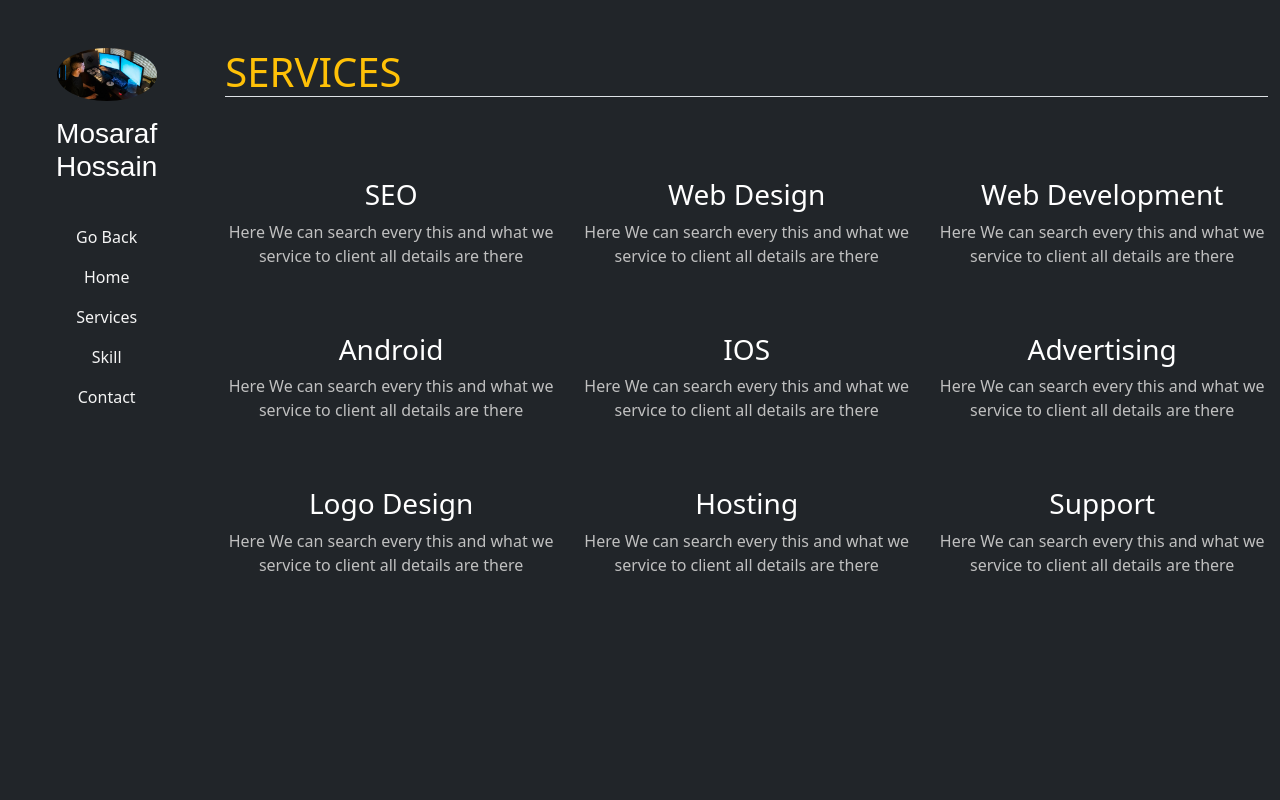
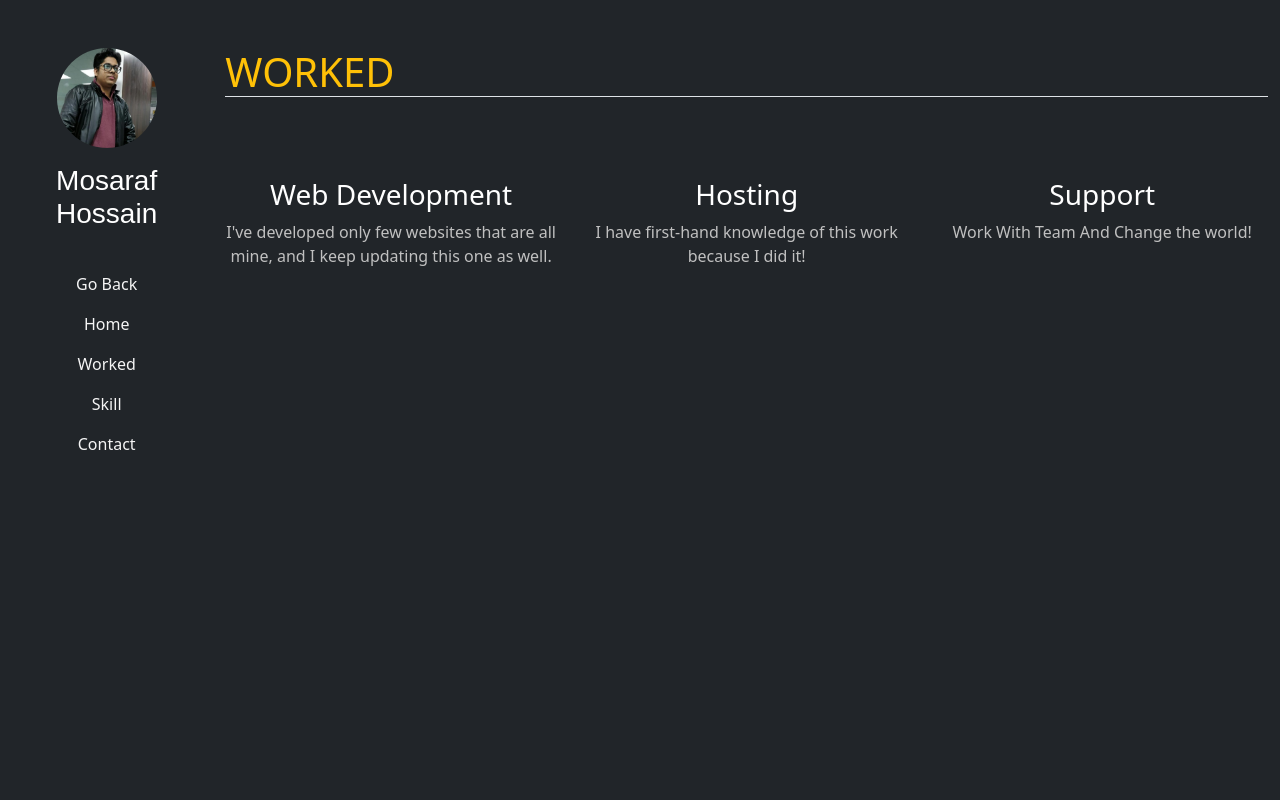
Before and after one commit to mosaraf078692/Biodata1, a Django app: page /service/ in a window 1280 px wide. Run offline with Django 4.2, Linux system fonts and the light colour scheme; some libraries are stand-ins or nearby versions; some web fonts are replaced.

Commit message:
I have modified somethings

```diff
--- a/bioapp/static/css/index.css
+++ b/bioapp/static/css/index.css
@@ -32,7 +32,7 @@ body {
     margin-top:0px;
     display: block;
     width:100%;
-    color:rgb(247, 21, 4);
+    color:rgb(13, 116, 52);
    }
    .div {
     background-color:olive;
--- a/bioapp/templates/tem/index.html
+++ b/bioapp/templates/tem/index.html
@@ -44,7 +44,7 @@
             document.getElementById("days2").innerHTML= "Today is " + day;
         </script>
             <h1 style="font-size:50px"><i>I am MOSARAF HOSSAIN</i></h1>
-            <h3>And I'm a ordinary boy</h3>
+            <h3>It's time to upgrade myself</h3>
             <button class="but"><a href="resume/">RESUME</a></button>
         </div>
     </div>
@@ -92,7 +92,7 @@
     {% block corecss %}
         <link rel='stylesheet' href="{% static "corehome/css/all.min.css" %}">
     {% endblock corecss %}
-    <title>Hello, world!</title>
+    <title>Mosaraf, world!</title>
   </head>
   <body>
     <div class="container-fluid bg-dark">
--- a/resumeapp/templates/corehome/contact.html
+++ b/resumeapp/templates/corehome/contact.html
@@ -36,15 +36,15 @@
             <ul class="list-unstyled">
                 <li>
                     <i class="fas fa-map-marker-alt fa-2x i-color"></i>
-                    <p>Mosaraf, West Bangal, India</p>
+                    <p>Tikri, Gurgoan, Haryana, India</p>
                 </li>
                 <li>
                     <i class="fas fa-phone mt-4 fa-2x i-color"></i>
-                    <p>+ 91 900000000</p>
+                    <p>+91 7065615841</p>
                 </li>
                 <li>
                     <i class="fas fa-envelope mt-4 fa-2x i-color"></i>
-                    <p>+ contact@email.com</p>
+                    <p>+ mosarafhossain.078692@gmail.com</p>
                 </li>
             </ul>
         </div>
--- a/resumeapp/templates/corehome/sidebar.html
+++ b/resumeapp/templates/corehome/sidebar.html
@@ -2,14 +2,14 @@
 
 <div class="border-right border-warning h-100">
     <div class="text-center">
-      <img src="{% static "corehome/image/MrRobotHack.jpg" %}" alt="ProfilePic" class="img-fluid rounded-circle mt-5" width="100px" heght="100px">
+      <img src="{% static "corehome/image/mosaraf.jpg" %}" alt="ProfilePic" class="img-fluid rounded-circle mt-5" width="100px" heght="100px">
       <h3 class="text-white mt-3 st-font">Mosaraf Hossain</h3>
     </div>
     <hr class="border-light">
     <nav class="nav flex-column text-center">
       <a href="/" class="nav-link">Go Back</a>
       <a href="/resume/" class="nav-link">Home</a>
-      <a href="/service/" class="nav-link">Services</a>
+      <a href="/service/" class="nav-link">Worked</a>
       <a href="/education/" class="nav-link">Skill</a>
       <a href="/contact/" class="nav-link">Contact</a>
     </nav>
--- a/resumeapp/templates/serv/services.html
+++ b/resumeapp/templates/serv/services.html
@@ -3,59 +3,23 @@
 {% block content %}
 
 <div class="mt-5">
-    <h1 class="text-warning mb-5 border-bottom">SERVICES</h1>
+    <h1 class="text-warning mb-5 border-bottom">WORKED</h1>
 
     <div class="row text-white mb-3 text-center">
         <div class="col-sm-4">
-            <i class="fa-solid fa-magnifying-glass-dollar fa-2x i-color"></i>
-            <h3>SEO</h3>
-            <p class="ss-color"> Here We can search every this and what we service to client all details are there</p>
-        </div>
-        <div class="col-sm-4">
-            <i class="fa-solid fa-palette fa-2x i-color"></i>
-            <h3>Web Design</h3>
-            <p class="ss-color"> Here We can search every this and what we service to client all details are there</p>
-        </div>
-        <div class="col-sm-4">
             <i class="fa-solid fa-code fa-2x i-color"></i>
             <h3>Web Development</h3>
-            <p class="ss-color"> Here We can search every this and what we service to client all details are there</p>
-        </div>
-    </div>
-
-    <div class="row text-white mb-3 text-center">
-        <div class="col-sm-4">
-            <i class="fa-brands fa-android fa-2x i-color"></i>
-            <h3>Android</h3>
-            <p class="ss-color"> Here We can search every this and what we service to client all details are there</p>
-        </div>
-        <div class="col-sm-4">
-            <i class="fa-brands fa-apple fa-2x i-color"></i>
-            <h3>IOS</h3>
-            <p class="ss-color"> Here We can search every this and what we service to client all details are there</p>
-        </div>
-        <div class="col-sm-4">
-            <i class="fa-solid fa-rectangle-ad fa-2x i-color"></i>
-            <h3>Advertising</h3>
-            <p class="ss-color"> Here We can search every this and what we service to client all details are there</p>
-        </div>
-    </div>
-
-    <div class="row text-white mb-3 text-center">
-        <div class="col-sm-4">
-            <i class="fa-solid fa-pencil fa-2x i-color"></i>
-            <h3>Logo Design</h3>
-            <p class="ss-color"> Here We can search every this and what we service to client all details are there</p>
+            <p class="ss-color"> I've developed only few websites that are all mine, and I keep updating this one as well. </p>
         </div>
         <div class="col-sm-4">
             <i class="fa-solid fa-earth-africa fa-2x i-color"></i>
             <h3>Hosting</h3>
-            <p class="ss-color"> Here We can search every this and what we service to client all details are there</p>
+            <p class="ss-color"> I have first-hand knowledge of this work because I did it!</p>
         </div>
         <div class="col-sm-4">
             <i class="fa-solid fa-headset fa-2x i-color"></i>
             <h3>Support</h3>
-            <p class="ss-color"> Here We can search every this and what we service to client all details are there</p>
+            <p class="ss-color"> Work With Team And Change the world!</p>
         </div>
     </div>
 </div>
```
Also changed, not shown: bioapp/templates/include/video.html (+4 -4 lines), bioapp/templates/include/village.html (+6 -6 lines), resumeapp/templates/edu/skill.html (+50 -23 lines), resumeapp/static/corehome/image/mosaraf.jpg (added), 2 other files.
